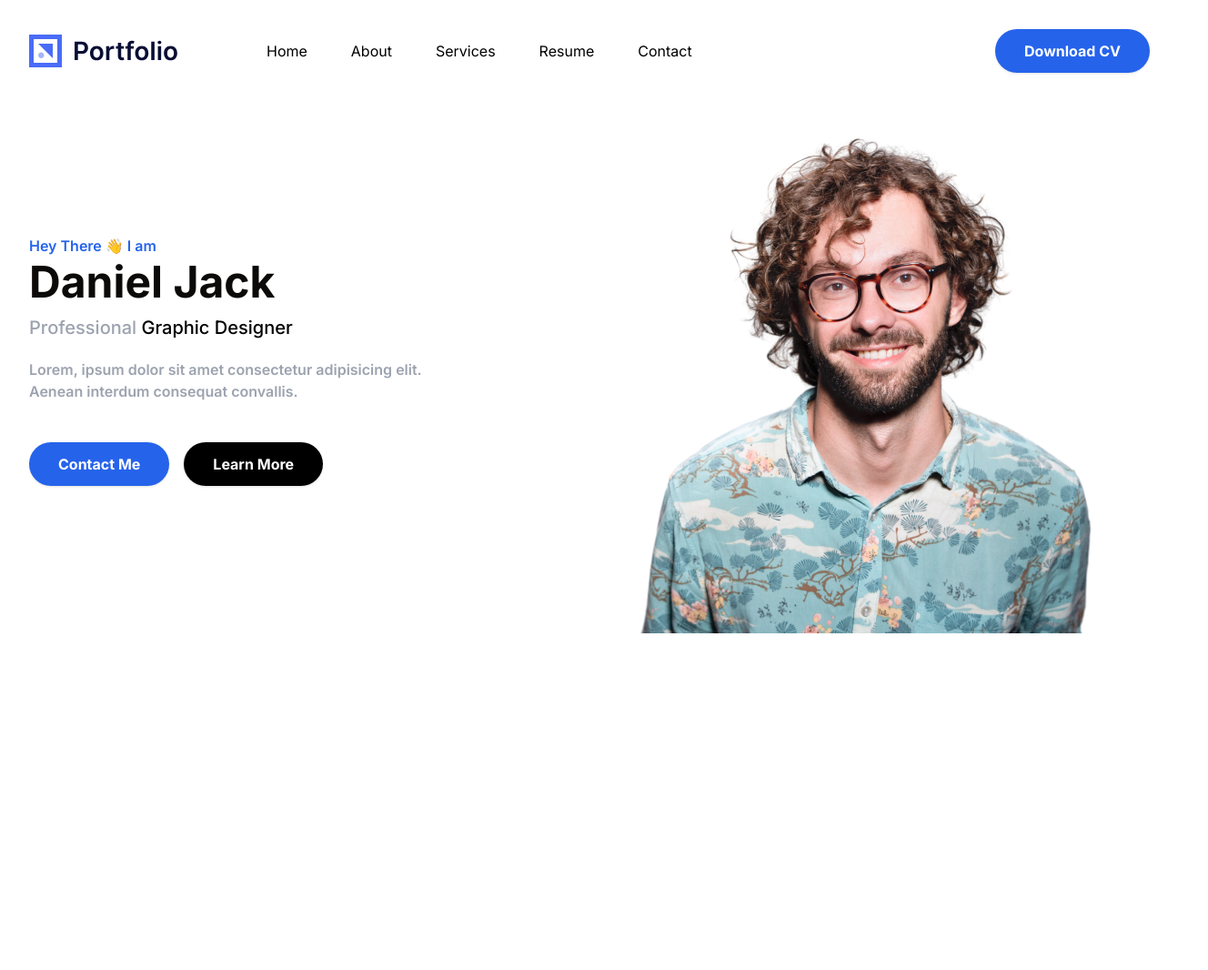
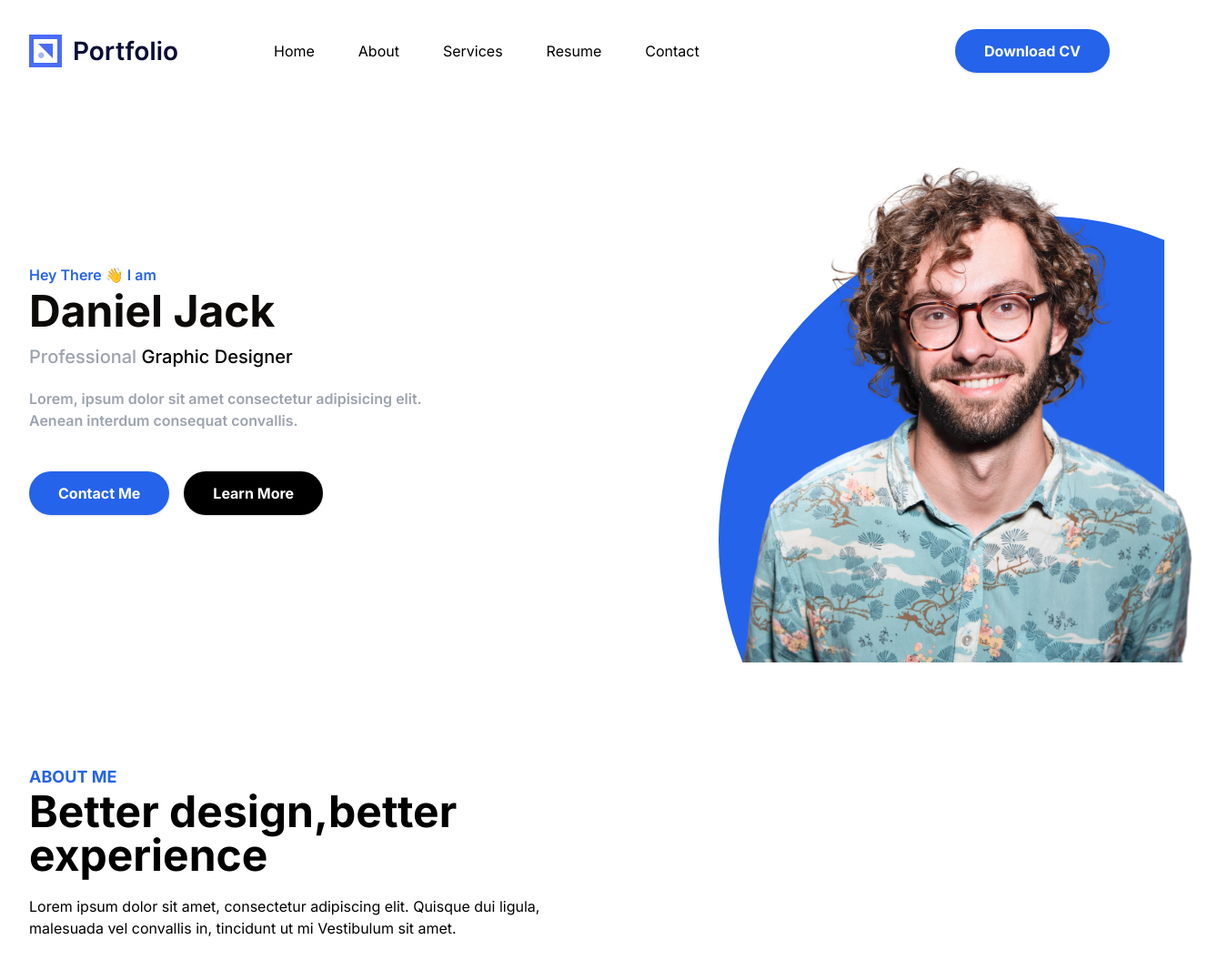
Before and after one commit to DamonWolfII/my-cloneprofile, a Next.js app: page / in a window 1280 px wide. Shown: the top 1066 px of the page at 91% size, 1328 px wide, since content can reach past the window. Before the commit the page ends 800 px from the top, so only its background shows below. Built offline with nearby package versions, Linux system fonts and the light colour scheme.

Commit message:
second commit

```diff
--- a/src/app/page.tsx
+++ b/src/app/page.tsx
@@ -1,10 +1,13 @@
 import Navbar from "@/components/navbar/navbar"
 import Hero from "@/components/hero/hero"
+import About from "@/components/about/about"
+
 export default function Home() {
   return (
-    <div className='container  mx-auto px-4 my-8'>
+    <div >
       <Navbar />
       <Hero />
+      <About />
     </div>
   )
 }
--- /dev/null
+++ b/src/components/about/about.tsx
@@ -0,0 +1,18 @@
+export default function About(){
+    return(
+        <div className="container  mx-auto px-4 py-20  ">
+            <div className="flex col-2">
+                <div className="w-1/2 px-4 mb-0">
+                    <span className="text-lg font-bold mb-3 text-blue-600">
+                        ABOUT ME
+                    </span>
+                    <h2 className="text-5xl font-bold pr-0 mb-5 m-0 block">Better design,better experience</h2>
+                    <p>Lorem ipsum dolor sit amet, consectetur adipiscing elit. Quisque dui ligula, malesuada vel convallis in, tincidunt ut mi Vestibulum sit amet.</p>
+                </div>
+                <div>
+
+                </div>
+            </div>
+        </div>
+    )
+}
--- a/src/components/hero/hero.tsx
+++ b/src/components/hero/hero.tsx
@@ -4,6 +4,8 @@ import Link from 'next/link'
 
 export default function Hero(){
     return(
+        <div className="relative ">
+            <div className="container  mx-auto px-4 my-8 ">
                 <div className="flex col-2 pt-4">
                     <div className="w-1/2 px-4 self-center">
                         <h1 className="text-blue-600/100 font-semibold text-base mb-3 ">Hey There 👋 I am
@@ -22,14 +24,24 @@ export default function Hero(){
                             <Link href='' className="px-8 py-3 font-bold  text-white text-base   rounded-full  bg-black shadow hover:shadow-2xl">Learn More</Link>
                         </div>
                     </div>
-                <div className="w-1/2 px-4 self-end">
-                    <div className="mt-0 z-10 relative block">
+                    <div className="w-1/2   ">
+                        <div className="mt-0 z-10 -mr-16 relative block">
                             <Image
                             src={heroimg}
                             alt='Hero'
-                        className="max-width-full mx-auto"
+                            className="max-width-full ml-auto"
                             />
+
                         </div>
+                    </div>
+                </div>
+            </div>
+            <div>
+                    <span className="absolute right-0 bottom-0">
+                        <svg height="491" width="490" viewBox="0 0 491 491">
+                            <circle className="fill-blue-600" cx="356.5" cy="356.5" r="356.5" />
+                        </svg>
+                    </span>
                 </div>
         </div>
     )
--- a/src/components/navbar/button.tsx
+++ b/src/components/navbar/button.tsx
@@ -2,8 +2,8 @@ import Link from 'next/link'
 
 export default function Button(){
     return(
-        <div className="flex  ">
-            <Link href='' className="px-8 py-3 font-bold  text-white text-base hover:bg-blue-500 focus:ring-4 rounded-full focus:ring-blue-300 bg-blue-600 shadow hover:shadow-2xl">Download CV</Link>
+        <div className="flex px">
+            <Link href='' className="px-8 py-3 font-bold  text-white text-base hover:bg-blue-500  rounded-full  bg-blue-600 shadow hover:shadow-2xl">Download CV</Link>
         </div>
     )
 }
--- a/src/components/navbar/menu.tsx
+++ b/src/components/navbar/menu.tsx
@@ -3,7 +3,7 @@ import Link from 'next/link'
 export default function Menu(){
     return(
         <div className='py-0  w-full flex-1 justify-between'>
-            <ul className='flex px-8'>
+            <ul className='flex '>
                 <li className="relative"><Link className="pl-4 inline-flex  text-base ml-8" href='#'>Home</Link></li>
                 <li className="relative"><Link className="pl-4 inline-flex  text-base ml-8" href='#'>About</Link></li>
                 <li className="relative"><Link className="pl-4 inline-flex  text-base ml-8" href='#'>Services</Link></li>
--- a/src/components/navbar/navbar.tsx
+++ b/src/components/navbar/navbar.tsx
@@ -4,13 +4,12 @@ import Button from './button'
 
 export default function Navbar(){
     return(
-
-        <div className='flex flex-nowrap w-full justify-between items-center bg-transparent '>
-            <Logo />
-            <Menu />
-            <Button />
+        <div className='container  mx-auto px-4 my-8'>
+            <div className='flex  w-full gap-10 items-center pr-11'>
+                <Logo />
+                <Menu />
+                <Button />
+            </div>
         </div>
-
-
     )
 };
```
Lines whose indentation alone changed are shown as unchanged.
